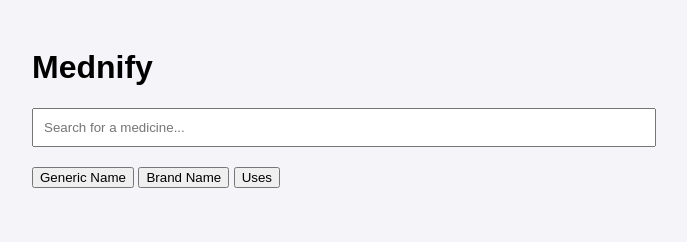
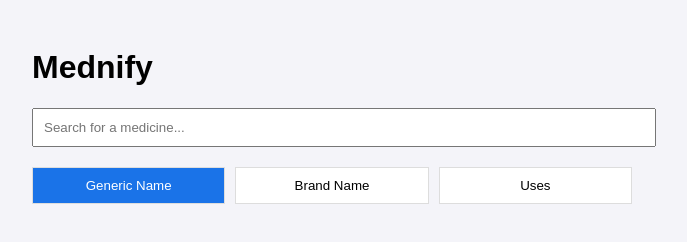
Before and after one commit to Ludensburger/mednify-prototype, a plain HTML site: page index.html in a window 1280 px wide. Shown: the whole page, without its empty margins (308-995 px from the left). Drawn offline with Linux system fonts and the light colour scheme.

Commit message:
Enhance search controls layout with improved styling and button interactions

```diff
--- a/style.css
+++ b/style.css
@@ -1,21 +1,47 @@
 body {
     font-family: Arial, sans-serif;
-
     padding: 20px;
     background-color: #f4f4f9;
-
 }
-
 
 .app {
     max-width: 600px;
     margin: auto;
 }
 
+.search-controls {
+    display: flex;
+    flex-direction: column;
+    gap: 10px;
+}
+
 #search-bar {
     width: 100%;
     padding: 10px;
-    margin-bottom: 20px;
+    margin-bottom: 10px;
+}
+
+.search-buttons {
+    display: flex;
+    gap: 10px;
+}
+
+.search-buttons button {
+    flex: 1;
+    padding: 10px;
+    border: 1px solid #ddd;
+    background: #fff;
+    cursor: pointer;
+    transition: background 0.3s;
+}
+
+.search-buttons button.active {
+    background: #1a73e8;
+    color: #fff;
+}
+
+.search-buttons button:hover {
+    background: #f0f0f0;
 }
 
 #results {
```
